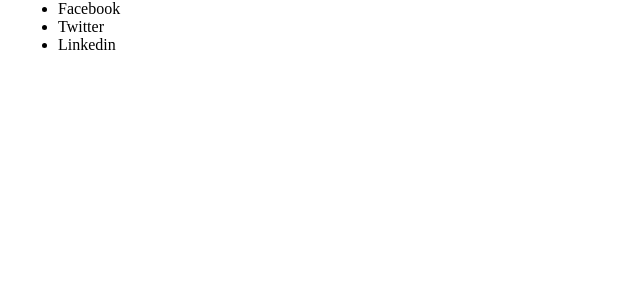
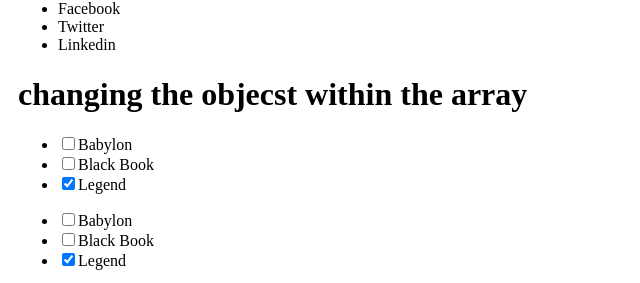
Before and after one commit to mszahan/react-official, a React (Vite) app: page /interact in a window 1280 px wide. Shown: the part 3891-4174 px from the top of the page, without its empty margins (0-640 px from the left). Before the commit the page ends 3961 px from the top, so only its background shows below. Built offline with nearby package versions, Linux system fonts and the light colour scheme.

Commit message:
updated the object within array in state

```diff
--- a/src/components/interact/ArrayObject.jsx
+++ b/src/components/interact/ArrayObject.jsx
@@ -232,6 +232,85 @@
     )
 }
 
+const bucketList = [
+    {id: 0, title:'Babylon', seen:false},
+    {id: 1, title: 'Black Book', seen:false},
+    {id: 2, title: 'Legend', seen:true}
+];
+
+function BucketList() {
+    const [myList, setMyList] = useState(bucketList);
+    const [yourList, setYourList] = useState(bucketList);
+
+
+    function handleToggleMyList(artworkId, nextSeen) {
+        setMyList(myList.map(artwork => {
+            if (artwork.id === artworkId) {
+                return {...artwork, seen:nextSeen};
+            } else {
+                //
+                return artwork;
+            }
+
+        }))
+    }
+
+
+    function handleToggleYourList(artworkId, nextSeen) {
+        setYourList(yourList.map(artwork => {
+            if (artwork.id === artworkId){
+                return {...artwork, seen:nextSeen};
+            } else {
+                return artwork;
+            }
+        }))
+    }
+
+    return (
+        <div className="bucketlist">
+            <h1> changing the objecst within the array </h1>
+            <ItemList
+            artworks={myList}
+            onToggle={handleToggleMyList}
+            />
+
+            <ItemList
+            artworks={yourList}
+            onToggle={handleToggleYourList}
+            />
+
+
+        </div>
+    )
+
+
+}
+
+function ItemList({artworks, onToggle}) {
+    return (
+        <ul>
+            {artworks.map(artwork => (
+                <li key={artwork.id}>
+                    <label htmlFor="">
+                        <input
+                        checked={artwork.seen}
+                        onChange={e => {
+                            onToggle(
+                                artwork.id,
+                                e.target.checked
+                            );
+                        }}
+                        type="checkbox"
+
+                        />
+                        {artwork.title}
+                    </label>
+                </li>
+            ))}
+        </ul>
+    )
+}
+
 
 export default function ArrayObject(){
     return (
@@ -241,6 +320,7 @@
             <CounterList/>
             <InsList/>
             <ReverseList/>
+            <BucketList/>
         </div>
     )
 }
```
